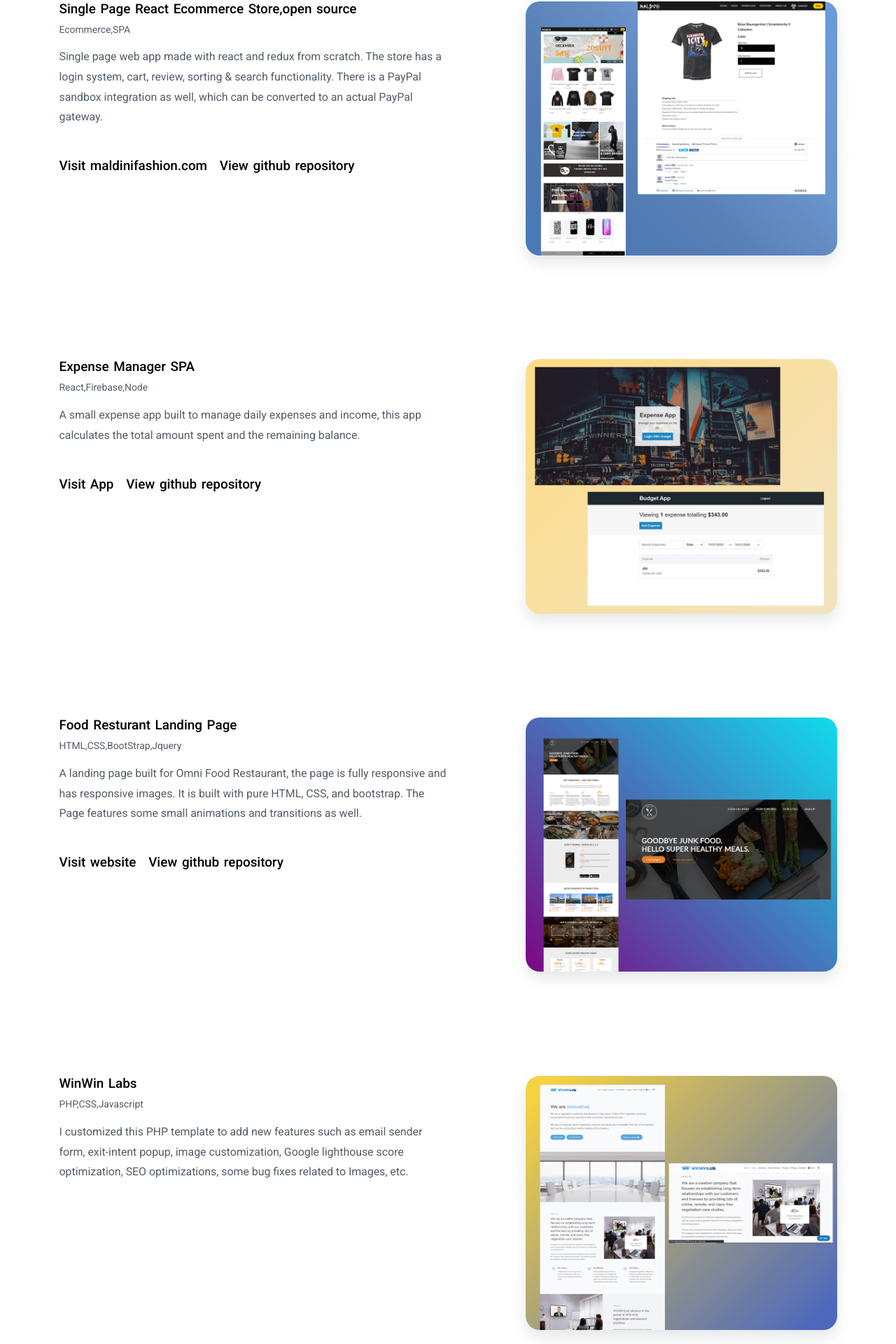
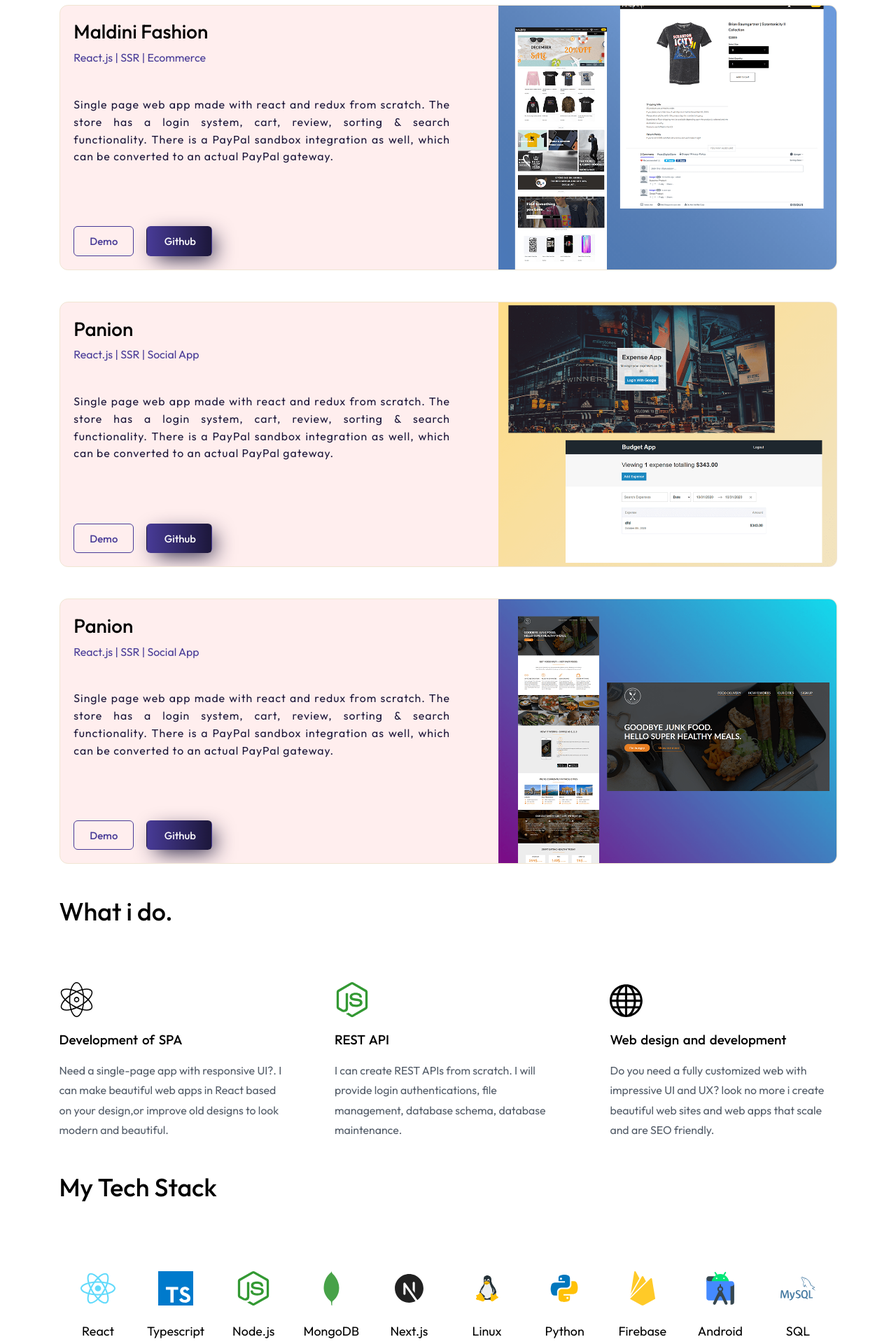
Before and after one commit to BilalHussain009/Portfolio-nextjs, a Next.js app: page / in a window 1280 px wide. Shown: the part 824-2744 px from the top of the page at 70% size. Built offline with nearby package versions, Linux system fonts and the light colour scheme.

Commit message:
new-changes

```diff
--- a/package.json
+++ b/package.json
@@ -11,10 +11,10 @@
   },
   "dependencies": {
     "lqip-loader": "^2.2.1",
-    "next": "9.5.5",
+    "next": "^12.3.1",
     "next-seo": "^4.14.0",
-    "react": "17.0.0",
-    "react-dom": "17.0.0",
+    "react": "^18.2.0",
+    "react-dom": "^18.2.0",
     "react-scroll": "^1.8.1",
     "sass": "^1.27.0"
   },
--- a/pages/index.js
+++ b/pages/index.js
@@ -1,5 +1,7 @@
 import Head from 'next/head'
 import { Link, animateScroll as scroll } from "react-scroll";
+import LinkNext from 'next/link'
+import Image from 'next/image'
 
 export default function Home() {
   var year = new Date().getFullYear()
@@ -16,98 +18,147 @@ export default function Home() {
       </Head>
       <div className="container">
         <nav className="navbar">
-          <ul className="navlist">
-            <img className="navlist--logo" src="/B.jpeg" alt="Bilal Logo"></img>
-            <div className="navlist--links">
+          <div className="navlist">
+            <div className="navlist--logo">
+              <Image src="/B.jpeg" alt="Bilal Hussain Logo" layout={'fill'} objectFit={'contain'} />
+            </div>
+            <ul className="navlist--links">
               <li className="navlist--link"><a target="_blank" href="https://github.com/BilalHussain009">Github</a></li>
               <li className="navlist--link"><a target="_blank" href="https://stackoverflow.com/users/10436299/bilal">StackOverFlow</a></li>
-
-
               <li className="navlist--link"><a target="_blank" href="https://drive.google.com/file/d/15c79yZAYA4eRtIr9oUj-GWNO-_fc1FbU/view?usp=sharing">Resume</a></li>
+            </ul>
           </div>
-          </ul>
         </nav>
 
         <div className="header">
           <div className="header__box">
             <h1 className="header__main"><span className="header__main">Hi, my name is Bilal Hussain</span><br></br><br></br> <span className="header__sub ">I'm a Full Stack Web Developer with expertise in React & Node.js</span></h1>
             <div className="header__btnbox margin-top-medium">
-              <Link className="header__btnbox__work" to="project1" spy={true}
+              <Link href='#' className="header__btnbox__work" to="project1" spy={true}
                 smooth={true}>My Work</Link>
 
-              <Link to="contact1" spy={true}
+              <Link to="contact1" spy={true} href='#'
                 smooth={true} className="header__btnbox__talk margin-left-small">Let's Talk</Link>
             </div>
 
           </div>
+          <div className="header__cont">
+
             <img className="header__img" src="/profile.png" alt="Bilal Hussain Portfoilo Image" />
+          </div>
         </div>
         <section className="projects" id="project1">
           <h3 className="projects__header margin-bottom-large">Latest projects</h3>
-          <div className="project">
-            <div className="project__info">
-              <h4 className="projectHeading">Single Page React Ecommerce Store,open source </h4>
-              <div className="project__tags margin-top-tiny">Ecommerce,SPA</div>
-              <p className="projectDescription margin-top-small">Single page web app made with react and redux from scratch. The store has a login system, cart, review, sorting & search functionality. There is a PayPal sandbox integration as well, which can be converted to an actual PayPal gateway.</p>
-              <div className="project__links margin-top-medium">
-                <a target="_blank" className="projectHeading project__link" href="http://maldinifashion.herokuapp.com/">Visit maldinifashion.com</a>
-                <a target="_blank" className="projectHeading margin-left-small project__link" href="https://github.com/BilalHussain009/React-Demo-Store-E-commerce">View github repository</a>
+          <div className='project flex_row margin-botton-medium '>
+            <div className='project__description flex_col_center'>
+              <div className='project__description__header'>
+                <h3 className='project__description__header__name'>Maldini Fashion</h3>
+                <p className='project__description__header__tags margin-top-tiny'>React.js | SSR | Ecommerce</p>
+                <p className='project__description__text margin-top-medium'> Single page web app made with react and redux from scratch. The
+                  store has a login system, cart, review, sorting & search
+                  functionality. There is a PayPal sandbox integration as well,
+                  which can be converted to an actual PayPal gateway.</p>
+              </div>
+              <div className='project__description__links'>
+                <LinkNext href='http://maldinifashion.herokuapp.com/'>
+                  <a className='header__btnbox__work'> Demo</a>
+                </LinkNext>
+                <LinkNext href="https://github.com/BilalHussain009/React-Demo-Store-E-commerce" >
+                  <a className='header__btnbox__talk margin-left-small'> Github</a>
+                </LinkNext>
               </div>
             </div>
-            <img className="project__img" src="/project1.png" alt="Maldini Fashion Landing Page Image" />
-          </div>
-          <div className="project">
-            <div className="project__info">
-              <h4 className="projectHeading">Expense Manager SPA </h4>
-              <div className="project__tags margin-top-tiny">React,Firebase,Node</div>
-              <p className="projectDescription margin-top-small">A small expense app built to manage daily expenses and income, this app calculates the total amount spent and the remaining balance.</p>
-              <div className="project__links margin-top-medium">
-                <a target="_blank" className="projectHeading project__link" href="https://expensify-bilal-app.herokuapp.com/">Visit App</a>
-                <a target="_blank" className="projectHeading margin-left-small project__link" href="https://github.com/BilalHussain009/Expensify-app-bilal">View github repository</a>
+
+            <div className="project__image flex_row_end">
+              <div className="project__image__cont">
+                <Image
+                  src="/project1.png"
+                  alt="Picture of the author"
+                  layout="fill"
+                  objectFit="cover"
+                />
               </div>
             </div>
-            <img className="project__img" src="/project2.png" alt="Maldini Fashion Landing Page Image" />
+          </div>
+          <div className='project flex_row margin-botton-medium '>
+            <div className='project__description flex_col_center'>
+              <div className='project__description__header'>
+                <h3 className='project__description__header__name'>Panion</h3>
+                <p className='project__description__header__tags margin-top-tiny'>React.js | SSR | Social App</p>
+                <p className='project__description__text margin-top-medium'> Single page web app made with react and redux from scratch. The store has a login system, cart, review, sorting & search functionality. There is a PayPal sandbox integration as well, which can be converted to an actual PayPal gateway.</p>
+              </div>
+              <div className='project__description__links'>
+                <LinkNext href='https://expensify-bilal-app.herokuapp.com/'>
+                  <a className='header__btnbox__work'> Demo</a>
+                </LinkNext>
+                <LinkNext href="https://github.com/BilalHussain009/Expensify-app-bilal" >
+                  <a className='header__btnbox__talk margin-left-small'> Github</a>
+                </LinkNext>
+              </div>
             </div>
 
-          <div className="project">
-            <div className="project__info">
-              <h4 className="projectHeading">Food Resturant Landing Page</h4>
-              <div className="project__tags margin-top-tiny">HTML,CSS,BootStrap,Jquery</div>
-              <p className="projectDescription margin-top-small">A landing page built for Omni Food Restaurant, the page is fully responsive and has responsive images. It is built with pure HTML, CSS, and bootstrap. The Page features some small animations and transitions as well.</p>
-              <div className="project__links margin-top-medium">
-                <a target="_blank" className="projectHeading project__link" href="https://bilalhussain009.github.io/omnifood/">Visit website</a>
-                <a target="_blank" className="projectHeading margin-left-small project__link" href="https://github.com/BilalHussain009/omnifood">View github repository</a>
+            <div className="project__image flex_row_end">
+              <div className="project__image__cont">
+                <Image
+                  src="/project2.png"
+                  alt="Picture of the author"
+                  layout="fill"
+                  objectFit="cover"
+                />
               </div>
             </div>
-            <img className="project__img" src="/project3.png" alt="Bilal Hussain Resturant App" />
           </div>
-          <div className="project">
-            <div className="project__info">
-              <h4 className="projectHeading">WinWin Labs</h4>
-              <div className="project__tags margin-top-tiny">PHP,CSS,Javascript</div>
-              <p className="projectDescription margin-top-small">I customized this PHP template to add new features such as email sender form, exit-intent popup, image customization, Google lighthouse score optimization, SEO optimizations, some bug fixes related to Images, etc.</p>
-              <div className="project__links margin-top-medium">
-
+          <div className='project flex_row margin-botton-medium '>
+            <div className='project__description flex_col_center'>
+              <div className='project__description__header'>
+                <h3 className='project__description__header__name'>Panion</h3>
+                <p className='project__description__header__tags margin-top-tiny'>React.js | SSR | Social App</p>
+                <p className='project__description__text margin-top-medium'> Single page web app made with react and redux from scratch. The store has a login system, cart, review, sorting & search functionality. There is a PayPal sandbox integration as well, which can be converted to an actual PayPal gateway.</p>
+              </div>
+              <div className='project__description__links'>
+                <LinkNext href='https://expensify-bilal-app.herokuapp.com/'>
+                  <a className='header__btnbox__work'> Demo</a>
+                </LinkNext>
+                <LinkNext href="https://github.com/BilalHussain009/Expensify-app-bilal" >
+                  <a className='header__btnbox__talk margin-left-small'> Github</a>
+                </LinkNext>
               </div>
             </div>
-            <img className="project__img" src="/project4.png" alt="Bilal Hussain WinWin Labs Project" />
+
+            <div className="project__image flex_row_end">
+              <div className="project__image__cont">
+                <Image
+                  src="/project3.png"
+                  alt="Picture of the author"
+                  layout="fill"
+                  objectFit="cover"
+                />
               </div>
+            </div>
+          </div>
+
         </section>
         <section className="skills" id="skills1">
           <h3 className="projects__header margin-bottom-large">What i do.</h3>
           <div className="skills-cont">
             <div className="skill">
-              <img className="skills--logo" src="./SVG/genius.svg" alt="logo-react" />
+              <div className="skills--logo">
+                <Image src="/SVG/genius.svg" alt="logo-react" width={'100%'} height='100%' />
+              </div>
               <h4 className="projectHeading margin-top-small">Development of SPA</h4>
               <p id="" className="projectDescription margin-top-small">Need a single-page app with responsive UI?. I can make beautiful web apps in React based on your design,or improve old designs to look modern and beautiful.</p>
             </div>
             <div className="skill">
-              <img className="skills--logo" src="./SVG/node-dot-js.svg" alt="logo-node" />
+              <div className="skills--logo">
+                <Image src="/SVG/node-dot-js.svg" alt="logo-node" width={'100%'} height='100%' />
+              </div>
               <h4 className="projectHeading margin-top-small">REST API </h4>
               <p className="projectDescription margin-top-small">I can create REST APIs from scratch. I will provide login authentications, file management, database schema, database maintenance.</p>
             </div>
             <div className="skill">
-              <img className="skills--logo" src="./SVG/sphere.svg" alt="logo-web" />
+              <div className="skills--logo">
+                <Image src="/SVG/sphere.svg" alt="logo-web" width={'100%'} height='100%' />
+              </div>
               <h4 className="projectHeading margin-top-small">Web design and development </h4>
               <p className="projectDescription margin-top-small">Do you need a fully customized web with impressive UI and UX? look no more i create beautiful web sites and web apps that scale and are SEO friendly.</p>
             </div>
@@ -117,43 +168,57 @@ export default function Home() {
           <h3 className="projects__header margin-bottom-large">My Tech Stack</h3>
           <div className="tech__items">
             <div className="tech__item">
-              <img className="skills--logo margin-top-small " src="./SVG/react.svg" alt="Bilal Hussain logo React react-native" />
+              <div className='skills--logo margin-top-small'>
+                <Image src='/SVG/react.svg' width={'100%'} height='100%' alt="Bilal Hussain logo React react-native" />
+              </div>
               <p>React</p>
             </div>
             <div className="tech__item">
-              <img className="skills--logo margin-top-small " src="./SVG/typescript.svg" alt="Bilal Hussain logo Typescript" />
+              <div className='skills--logo margin-top-small'>
+                <Image src='/SVG/typescript.svg' width={'100%'} height='100%' alt="Bilal Hussain logo Typescript" />
+              </div>
               <p>Typescript</p>
             </div>
             <div className="tech__item">
-              <img className="skills--logo margin-top-small " src="./SVG/node-dot-js.svg" alt="Bilal Hussain logo Node.js" />
+              <div className='skills--logo margin-top-small'>
+                <Image src="/SVG/node-dot-js.svg" width={'100%'} height='100%' alt="Bilal Hussain logo Node.js" />
+              </div>
               <p>Node.js</p>
             </div>
             <div className="tech__item">
-              <img className="skills--logo margin-top-small " src="./SVG/mongodb.svg" alt="Bilal Hussain logo MongoDB" />
+              <div className='skills--logo margin-top-small'>
+                <Image src="/SVG/mongodb.svg" width={'100%'} height='100%' alt="Bilal Hussain logo MongoDB" />
+              </div>
               <p>MongoDB</p>
             </div>
-            <div className="tech__item">
-              <img className="skills--logo margin-top-small " src="./SVG/nextjs.svg" alt="Bilal Hussain logo nextjs" />
+            <div className="tech__item"><div className='skills--logo margin-top-small'>
+              <Image src="/SVG/nextjs.svg" width={'100%'} height='100%' alt="Bilal Hussain logo nextjs" />
+            </div>
               <p>Next.js</p>
             </div>
-            <div className="tech__item">
-              <img className="skills--logo margin-top-small " src="./SVG/linux.png" alt="Bilal Hussain logo linux" />
+            <div className="tech__item"><div className='skills--logo margin-top-small'>
+              <Image src="/SVG/linux.png" width={'100%'} height='100%' alt="Bilal Hussain logo linux" />
+            </div>
               <p>Linux</p>
             </div>
-            <div className="tech__item">
-              <img className="skills--logo margin-top-small " src="./SVG/python.svg" alt="Bilal Hussain logo python" />
+            <div className="tech__item"><div className='skills--logo margin-top-small'>
+              <Image src="/SVG/python.svg" width={'100%'} height='100%' alt="Bilal Hussain logo python" />
+            </div>
               <p>Python</p>
             </div>
-            <div className="tech__item">
-              <img className="skills--logo margin-top-small " src="./SVG/firebase.svg" alt="Bilal Hussain logo Firebase" />
+            <div className="tech__item"><div className='skills--logo margin-top-small'>
+              <Image src="/SVG/firebase.svg" width={'100%'} height='100%' alt="Bilal Hussain logo Firebase" />
+            </div>
               <p>Firebase</p>
             </div>
-            <div className="tech__item">
-              <img className="skills--logo margin-top-small " src="./SVG/android.svg" alt="Bilal Hussain logo android" />
+            <div className="tech__item"><div className='skills--logo margin-top-small'>
+              <Image src="/SVG/android.svg" width={'100%'} height='100%' alt="Bilal Hussain logo android" />
+            </div>
               <p>Android</p>
             </div>
-            <div className="tech__item">
-              <img className="skills--logo margin-top-small " src="./SVG/mysql.svg" alt="Bilal Hussain logo SQL" />
+            <div className="tech__item"><div className='skills--logo margin-top-small'>
+              <Image src="/SVG/mysql.svg" width={'100%'} height='100%' alt="Bilal Hussain logo SQL" />
+            </div>
               <p>SQL</p>
             </div>
 
@@ -195,7 +260,9 @@ export default function Home() {
         </section>
         <footer className="footer">
           <div className="about">
-            <img className="navlist--logo" src="/B.jpeg" alt="Bilal Logo"></img>
+            <div className="navlist--logo">
+              <Image src="/B.jpeg" alt="Bilal Hussain Logo" layout={'fill'} objectFit={'contain'} />
+            </div>
             <div className="about--cont margin-left-medium">
               <h2>Bilal Hussain</h2>
               <h3>Full Stack Web Developer & Designer</h3>
--- a/styles/footer.scss
+++ b/styles/footer.scss
@@ -2,12 +2,11 @@ $color-font:#535c68;
 $m-bp:60rem;
 .footer {
     grid-row: 8 / 9;
-    grid-column: full-start / full-end;
+    grid-column: center-start / center-end;
     display: flex;
     flex-direction: row;
-    justify-content: space-around;
+    justify-content: space-between;
     padding: 5rem 0rem;
-    background-color: #f5f6fa;
     overflow: hidden;
     position: relative;
     @media only screen and (max-width:$m-bp) {
--- a/styles/globals.scss
+++ b/styles/globals.scss
@@ -1,11 +1,11 @@
-@import url("https://fonts.googleapis.com/css2?family=Roboto:wght@300;400;500;700&display=swap");
-$m-bp:60rem;
+@import url("https://fonts.googleapis.com/css2?family=Outfit:wght@300;400;500;700&display=swap");
+$m-bp: 60rem;
 
 html,
 body {
   padding: 0;
   margin: 0;
-  font-family: Roboto, sans-serif;
+  font-family: Outfit, sans-serif;
   font-size: 62%;
 }
 
@@ -32,3 +32,47 @@ a {
   }
 
 }
+
+.flex {
+  display: flex;
+
+  &_col {
+    display: flex;
+    flex-direction: column;
+
+    &_center {
+      display: flex;
+      flex-direction: column;
+      justify-content: center;
+    }
+
+    &_end {
+      display: flex;
+      flex-direction: column;
+      align-items: flex-end;
+    }
+    &_between{
+      display: flex;
+      flex-direction: column;
+      justify-content: space-between;
+    }
+  }
+
+  &_row {
+    display: flex;
+    flex-direction: row;
+
+    &_center {
+      display: flex;
+      flex-direction: row;
+      align-items: center;
+      justify-content: center;
+    }
+
+    &_end {
+      display: flex;
+      flex-direction: row;
+      align-items: flex-end;
+    }
+  }
+}
--- a/styles/header.scss
+++ b/styles/header.scss
@@ -1,7 +1,8 @@
-$color-font:#535c68;
-$color-primary:#483b97;
-$color-secondary:#5e85bc;
-$m-bp:60rem;
+$color-font: #535c68;
+$color-primary: #483b97;
+$color-secondary: #5e85bc;
+$color-tertiary: #1c173a;
+$m-bp: 60rem;
 
 .header {
     // grid-column: ;
@@ -10,11 +11,17 @@ $m-bp:60rem;
     grid-template-columns: repeat(auto-fit, minmax(25rem, 1fr));
     margin-top: 10rem;
 
-    &__img {
+    &__cont {
+        filter: drop-shadow(15px 11px 43px #1c173a);
         width: 75%;
-        clip-path: polygon(50% 0%, 100% 49%, 50% 100%, 0% 50%);
         justify-self: end;
         align-self: center;
+        height: 100%;
+    }
+
+    &__img {
+        clip-path: polygon(50% 0%, 100% 49%, 50% 100%, 0% 50%);
+        width: 100%;
 
         @media only screen and (max-width:$m-bp) {
             justify-self: center;
@@ -57,14 +64,19 @@ $m-bp:60rem;
             background-color: transparent;
             color: white;
             cursor: pointer;
-            background-image: linear-gradient(to right, $color-secondary, $color-primary);
-            box-shadow: 0 1rem 1rem rgba($color-primary, .15);
-            transition: all .2s;
+            background-image: linear-gradient(to right, $color-primary, $color-tertiary);
+            box-shadow: 8px 9px 30px -6px $color-tertiary;
+            transition: all .3s;
             border-radius: 6px;
 
             &:hover {
                 transform: translateY(-2px);
-                box-shadow: 0 1rem 1rem rgba($color-primary, .20);
+                box-shadow: 8px 9px 9px -6px $color-tertiary;
+
+            }
+
+            &:active {
+                box-shadow: none;
 
             }
         }
--- a/styles/navbar.scss
+++ b/styles/navbar.scss
@@ -14,6 +14,8 @@ $bp-large:90rem;
     justify-content: space-between;
     &--logo{
         height: 7rem;
+        width: 4rem;
+        position: relative;
         max-height: 100%;
         object-fit: cover;
         cursor: pointer;
@@ -37,7 +39,7 @@ $bp-large:90rem;
     &--link{
         font-family: Roboto,sans-serif;
         font-size: 1.7rem;
-        font-weight: 500;
+        font-weight: 700;
         color: $color-font;
         transition: all .1s;
         &:hover{
--- a/styles/projects.scss
+++ b/styles/projects.scss
@@ -1,5 +1,7 @@
-$color-font:#535c68;
-$m-bp:60rem;
+$color-font: #535c68;
+$m-bp: 60rem;
+$color-tertiary: #1c173a;
+$color-primary: #483b97;
 
 .projects {
     grid-row: 3 / 4;
@@ -11,49 +13,56 @@ $m-bp:60rem;
 }
 
 .project {
-    display: grid;
-    grid-template-columns: repeat(auto-fit, minmax(25rem, 1fr));
+    background: #FFEEEE;
+    border: 1px solid #f0e5d2;
+    border-radius: 1.2rem;
+    overflow: hidden;
+    gap: 5rem;
+    @media only screen and (max-width:$m-bp) {
+        flex-direction: column;
+    }
+    &__description {
+        flex: 5%;
+        padding: 2rem;
 
-    margin-bottom: 15rem;
-    @media only screen and (max-width:$m-bp) {
-        margin-bottom: 5rem;
-    }
-    &__info {
-        justify-self: center;
-        align-self: start;
+        &__header {
+            &__name {
+                font-size: 2.8rem;
+                font-weight: 500;
             }
 
-    &__img {
-        width: 80%;
-        align-self: center;
-        justify-self: end;
-        border-radius: 2rem;
-        box-shadow: 0 1rem 2rem rgba($color-font, .15);
-        @media only screen and (max-width:$m-bp) {
-            justify-self: start;
-            margin-top: 5rem;
+            &__tags {
+                font-size: 1.6rem;
+                font-weight: 400;
+                color: $color-primary;
             }
         }
 
-    &__tags {
-        font-size: 1.4rem;
+        &__text {
+            font-size: 1.6rem;
             font-weight: 400;
-        color: $color-font;
+            color: $color-tertiary;
+            line-height: 2.5rem;
+            letter-spacing: .1rem;
         }
 
         &__links {
-        display: flex;
-
-        @media only screen and (max-width:$m-bp) {
-            flex-direction: column;
+            margin-top: 10rem;
+            margin-bottom: 1.1rem;
         }
     }
 
-    &__link {
-        transition: all .2s;
-
-        &:hover {
-            color: $color-font;
+    &__image {
+        &__cont {
+            position: relative;
+            width: 100%;
+            height: 100%;
+            border-radius: 1.2rem;
+        }
+        padding-right: 0rem;
+        flex: auto;
+        @media only screen and (max-width:$m-bp) {
+            display: none;
         }
     }
 }
```
Also changed, not shown: styles/typography.scss (+8 -3 lines), 1 other file (tests, documents, lock files or other folders). Lines whose indentation alone changed are shown as unchanged.
